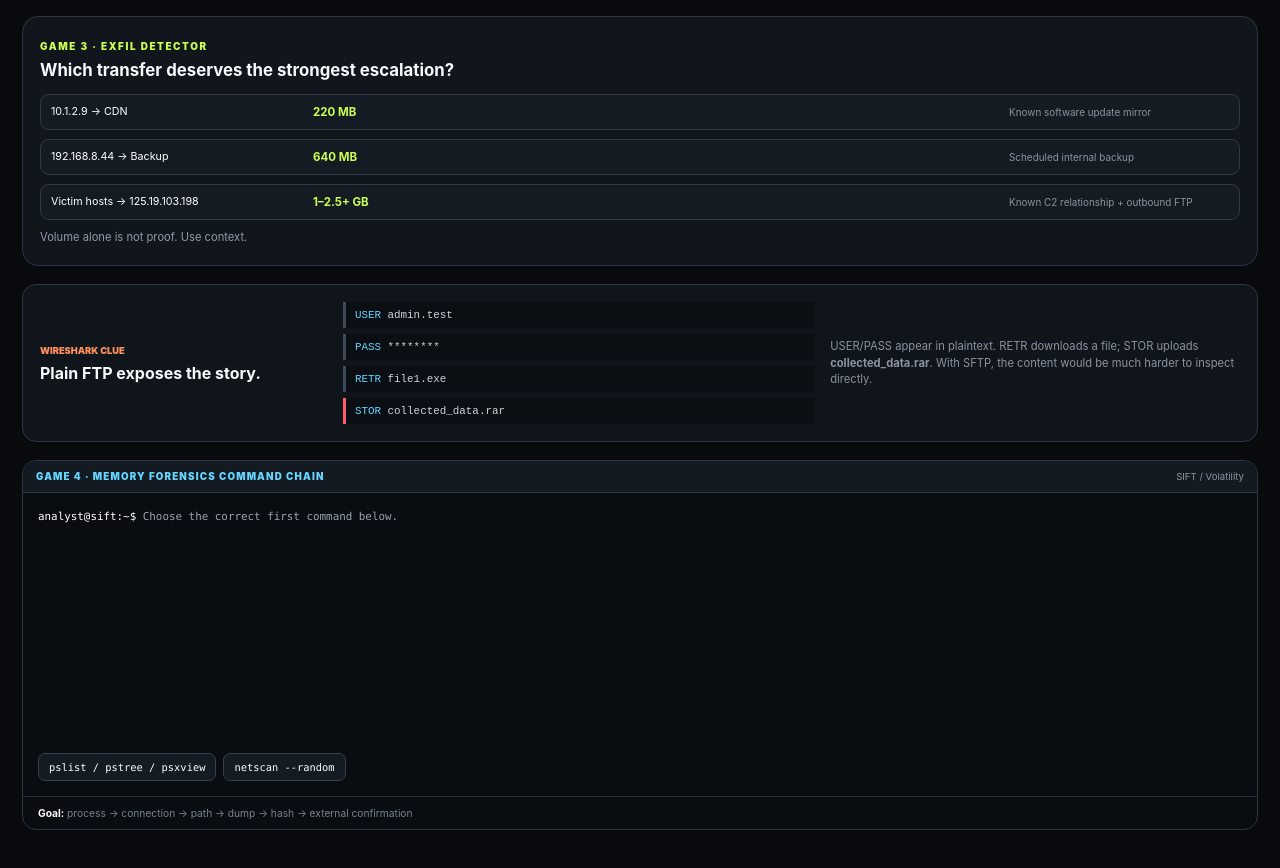
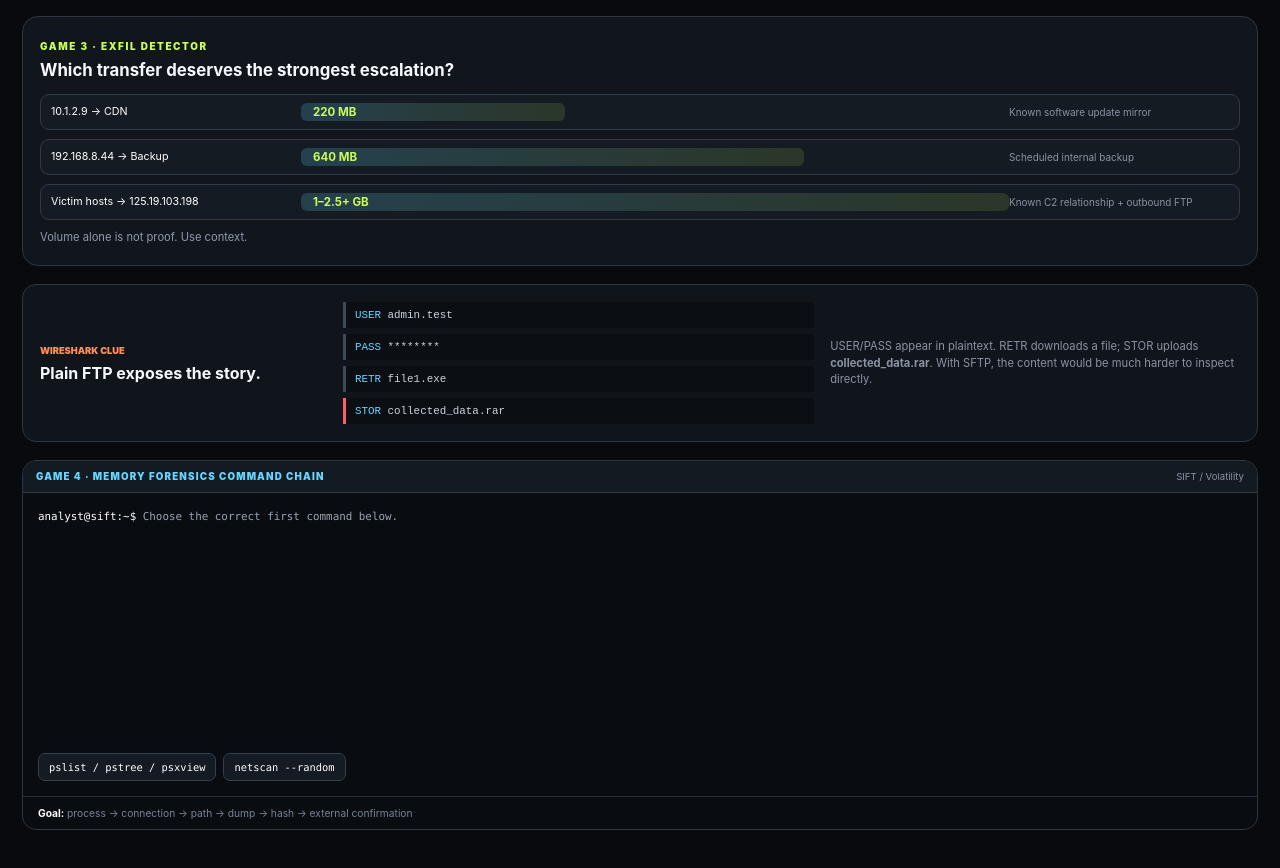
Before and after one commit to abdullahak07/ND-W11, a plain HTML site: page index.html in a window 1280 px wide. Shown: the part 4587-5455 px from the top of the page. Drawn offline with Linux system fonts and the light colour scheme.

Commit message:
Fix animated exfil traffic bars

```diff
--- a/index.html
+++ b/index.html
@@ -179,9 +179,9 @@
   <div class="traffic-lab">
     <div class="traffic-head"><span>GAME 3 · EXFIL DETECTOR</span><h3>Which transfer deserves the strongest escalation?</h3></div>
     <div class="traffic-bars" id="trafficBars">
-      <button data-correct="false"><span>10.1.2.9 → CDN</span><b style="--w:22%">220 MB</b><small>Known software update mirror</small></button>
-      <button data-correct="false"><span>192.168.8.44 → Backup</span><b style="--w:42%">640 MB</b><small>Scheduled internal backup</small></button>
-      <button data-correct="true"><span>Victim hosts → 125.19.103.198</span><b style="--w:88%">1–2.5+ GB</b><small>Known C2 relationship + outbound FTP</small></button>
+      <button data-correct="false" style="--w:22%"><span>10.1.2.9 → CDN</span><b>220 MB</b><small>Known software update mirror</small></button>
+      <button data-correct="false" style="--w:42%"><span>192.168.8.44 → Backup</span><b>640 MB</b><small>Scheduled internal backup</small></button>
+      <button data-correct="true" style="--w:88%"><span>Victim hosts → 125.19.103.198</span><b>1–2.5+ GB</b><small>Known C2 relationship + outbound FTP</small></button>
     </div>
     <div class="game-feedback" id="trafficFeedback">Volume alone is not proof. Use context.</div>
   </div>
```
